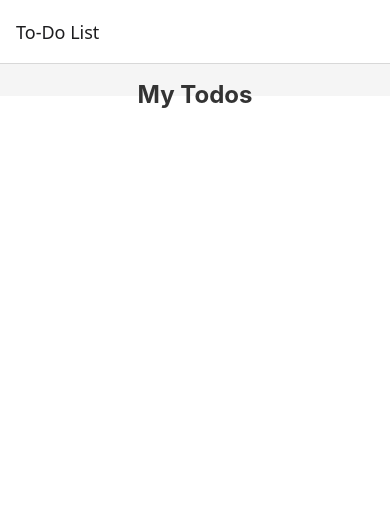
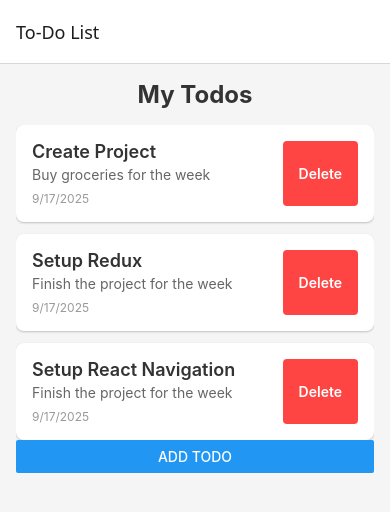
Before and after one commit to lostperson7410/TodoListApp, a React Native app: screen / in a window 390 px wide. Shown: the top 512 px of the page. Built offline with nearby package versions, Linux system fonts and the light colour scheme.

Commit message:
Clean App.tsx

```diff
--- a/src/App.tsx
+++ b/src/App.tsx
@@ -5,11 +5,10 @@
  * @format
  */
 
-import { StyleSheet,} from 'react-native';
+import { StatusBar, StyleSheet, useColorScheme, View } from 'react-native';
 import {
   SafeAreaProvider,
   SafeAreaView,
-  useSafeAreaInsets,
 } from 'react-native-safe-area-context';
 import Routers from './routers/Routers';
 import { NavigationContainer } from '@react-navigation/native';
@@ -21,7 +20,7 @@
   return (
     <Provider store={store}>
       <SafeAreaProvider>
-        <SafeAreaView edges={['top', 'bottom']}>
+        <SafeAreaView edges={['top', 'bottom']} style={styles.container}>
           <NavigationContainer>
             <Routers/>
           </NavigationContainer>
```
